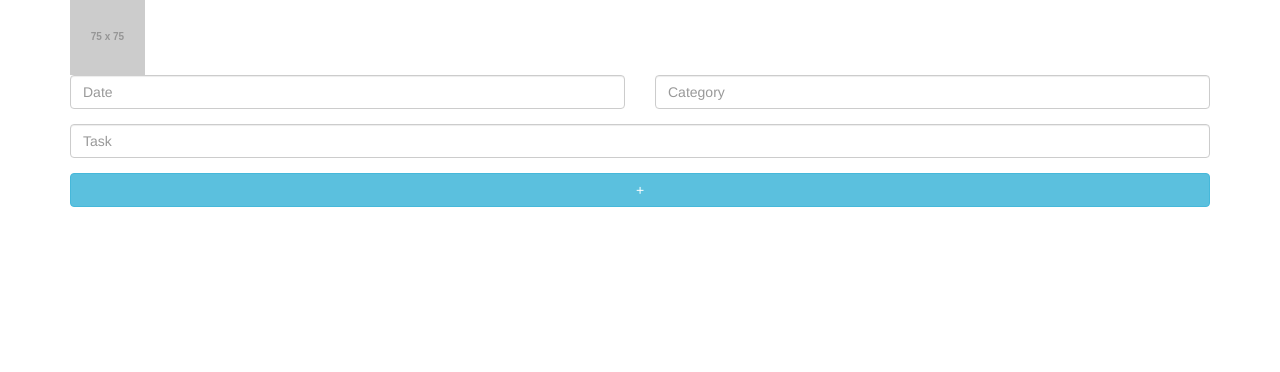
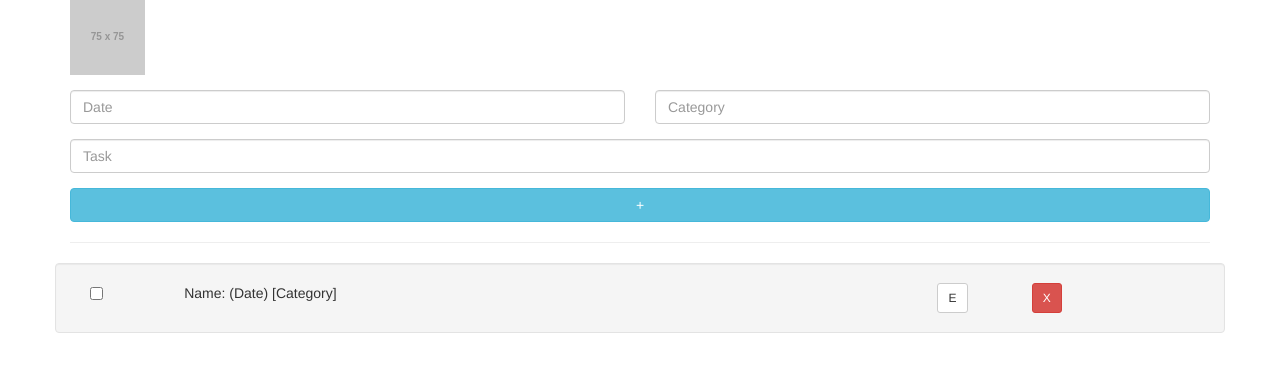
Before and after one commit to kayleighyu/hippidy_hoppity_todo, a website: page public/html/index.html in a window 1280 px wide. Drawn offline with nearby package versions, Linux system fonts and the light colour scheme; files that its build step writes are made by us from their sources; placeholder pictures from the web are drawn by us; files whose address does not match are found by name.

Commit message:
created the base layout as a mock for the todo list application

```diff
--- a/public/html/index.html
+++ b/public/html/index.html
@@ -11,7 +11,7 @@
 <body>
   <div id="app" class="container">
     <div class="row">
-      <div class="col-xs-3">
+      <div class="form-group col-xs-3">
         <img src="http://placehold.it/75x75" alt="" class="responsive">
       </div>
     </div>
@@ -31,6 +31,23 @@
         <button id="create" class="btn btn-info btn-block">+</button>
       </div>
     </div>
+    <hr>
+    <!--example todo-->
+    <div class="row well">
+      <div class="col-xs-1">
+        <input type="checkbox">
+      </div>
+      <div class="col-xs-8">
+        Name: (Date) [Category]
+      </div>
+      <div class="col-xs-1">
+        <button class="btn btn-default btn-sm">E</button>
+      </div>
+      <div class="col-xs-1">
+        <button class="btn btn-danger btn-sm">X</button>
+      </div>
+    </div>
+    <!--end example todo-->
   </div>
   <script src="js/app.js"></script>
 </body>
```
